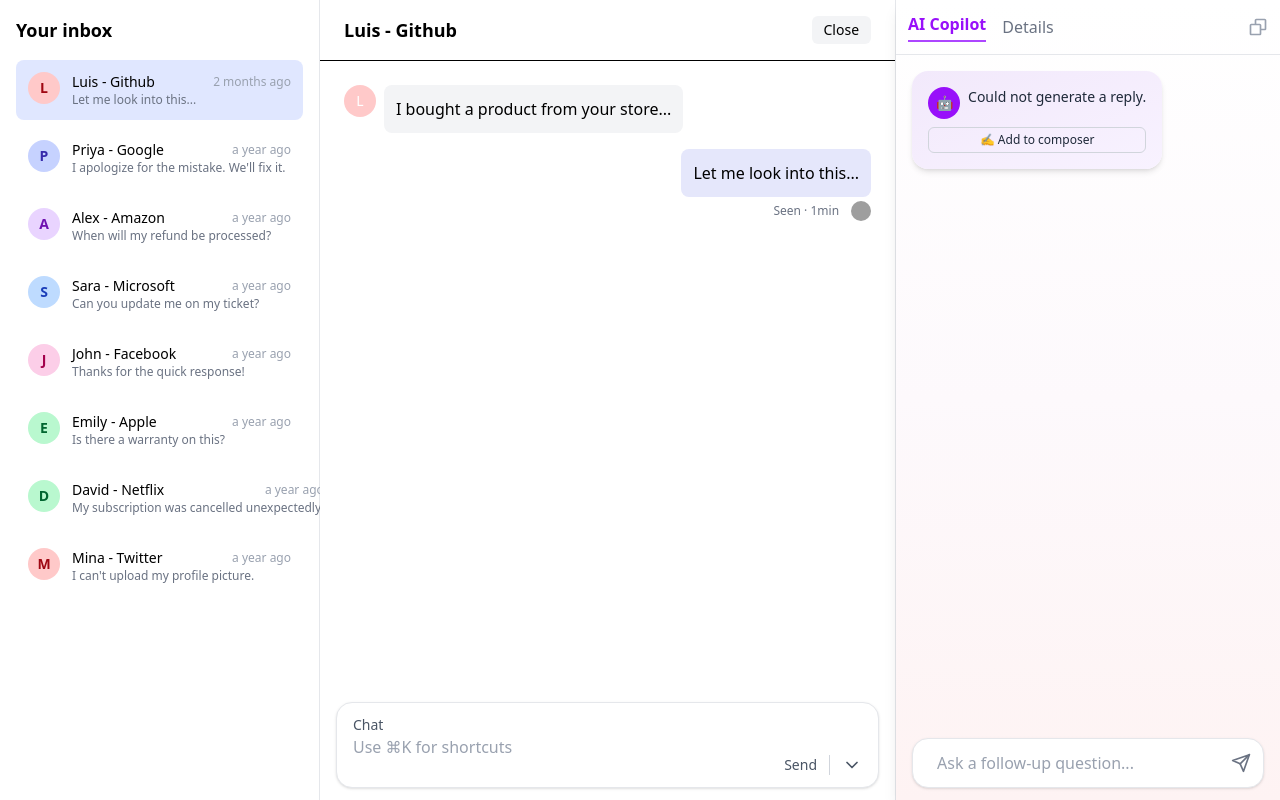
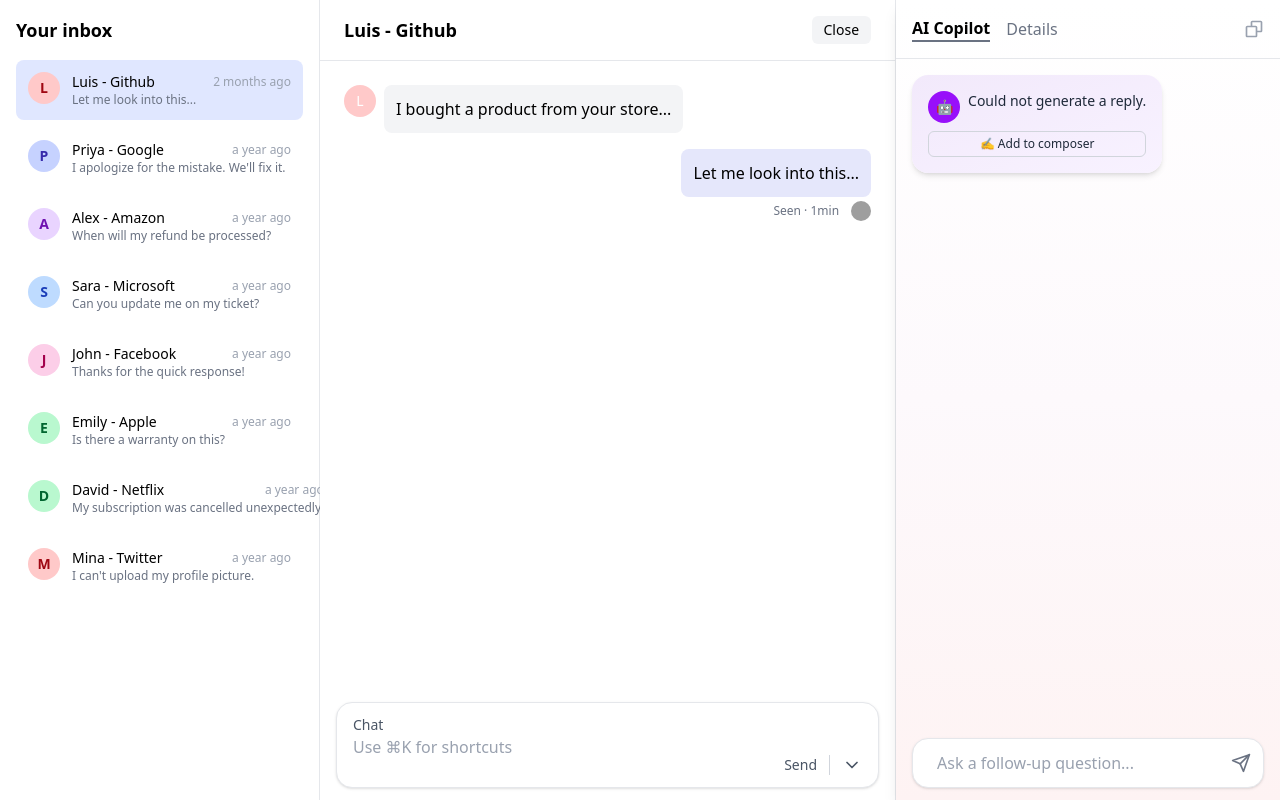
Before and after one commit to rahulsw24/supportChat_ui, a React (Vite) app: page / in a window 1280 px wide. Built offline with nearby package versions, Linux system fonts and the light colour scheme; no server answers; grey boxes are pictures that could not be loaded.

Commit message:
UI updates

```diff
--- a/src/components/ChatWindow.jsx
+++ b/src/components/ChatWindow.jsx
@@ -86,7 +86,7 @@ function ChatWindow({ customer, composerText, setComposerText }) {
     return (
         <div className="flex flex-col w-full md:w-2/4 bg-white border-r border-gray-200 relative">
             {/* Header */}
-            <div className="flex justify-between items-center px-6 py-4 border-b">
+            <div className="flex justify-between items-center px-6 p-4 border-b border-gray-200">
                 <h2 className="text-lg font-semibold">{customer.name}</h2>
                 <button className="text-sm px-3 py-1 bg-gray-100 rounded-md">Close</button>
             </div>
--- a/src/components/CopilotSidebar.jsx
+++ b/src/components/CopilotSidebar.jsx
@@ -76,9 +76,9 @@ const CopilotSidebar = ({ customer, setComposerText, onClose }) => {
             </button>
 
             {/* Tabs */}
-            <div className="flex justify-between items-center p-3 border-gray-200 border-b">
+            <div className="flex justify-between items-center p-4 border-gray-200 border-b">
                 <div className="flex space-x-4">
-                    <button className="border-b-2 border-purple-500 text-purple-600 font-semibold pb-1">
+                    <button className="border-b-2 border-gray-500 text-base font-semibold">
                         AI Copilot
                     </button>
                     <button className="text-gray-500 hover:text-black">Details</button>
```
